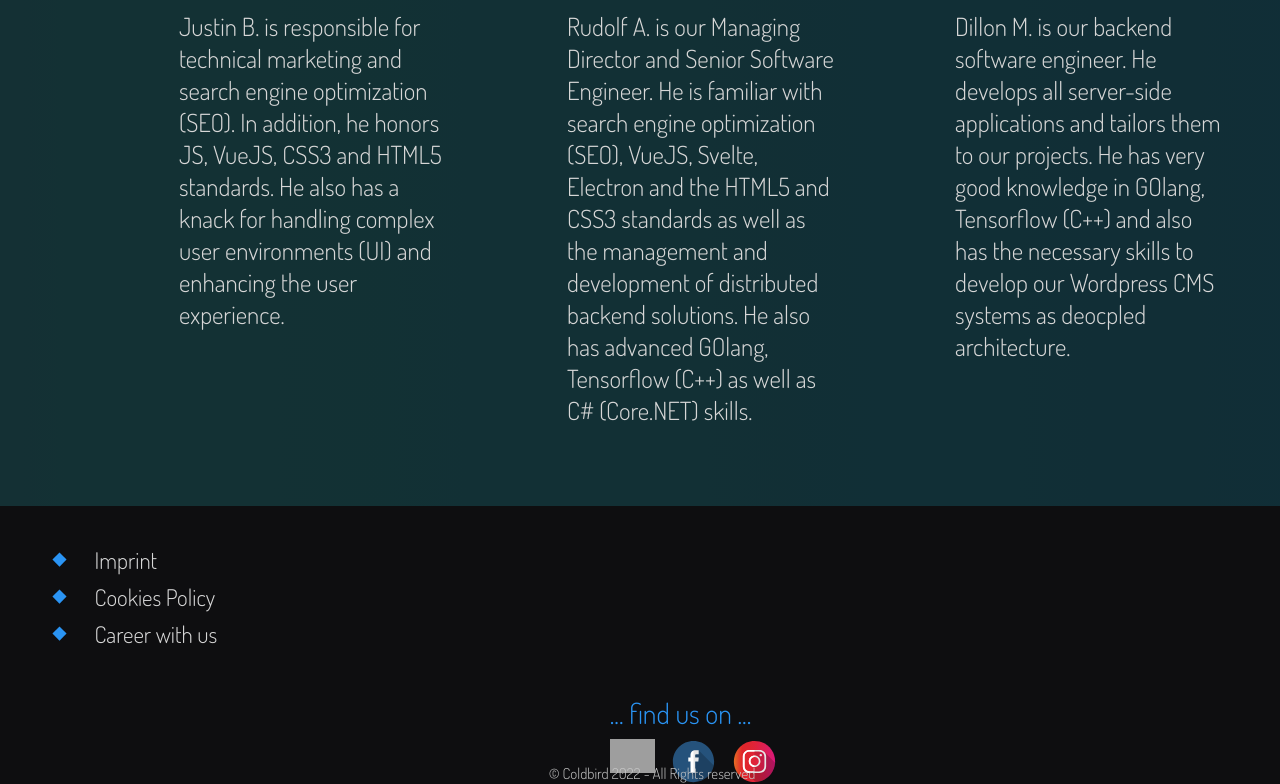
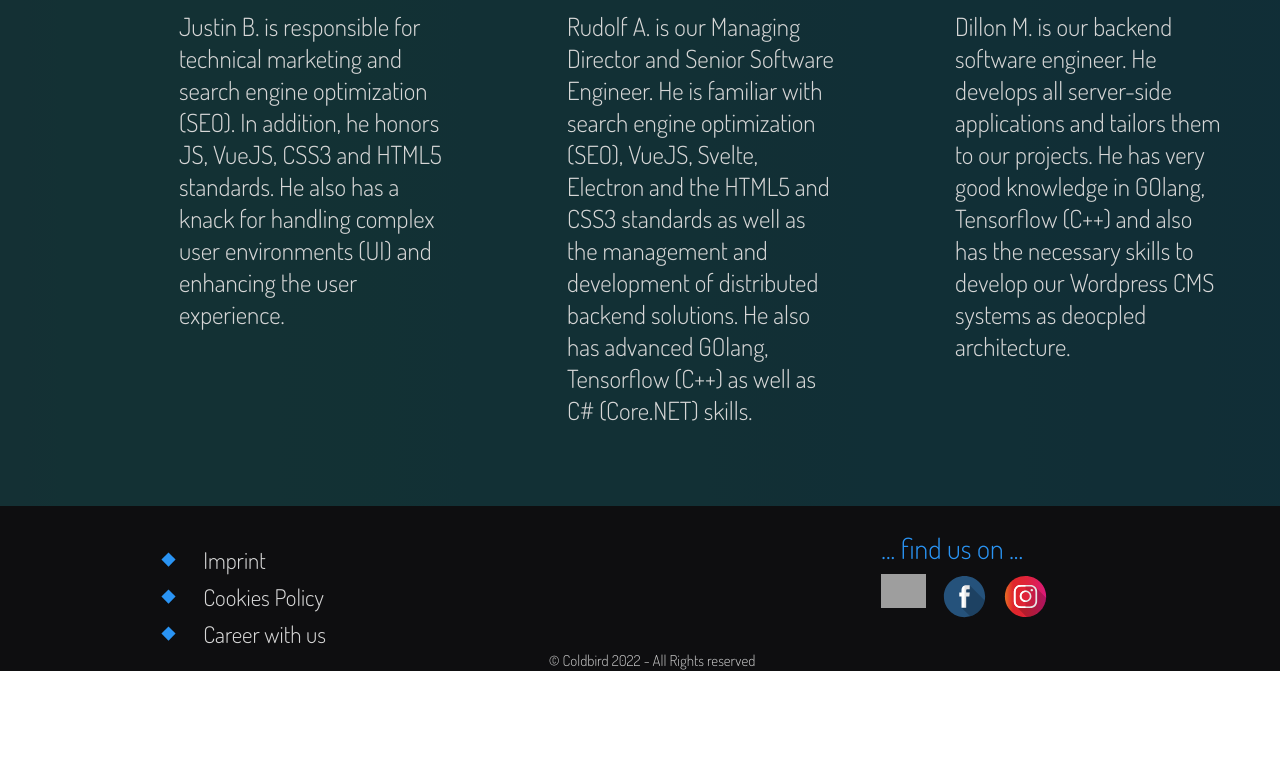
Before and after one commit to RudicoldbirdDE/coldbird_frontend, a Vue app: page / in a window 1280 px wide. Shown: the part 1668-2452 px from the top of the page. After the commit the page ends 2339 px from the top, so only its background shows below. Built offline with nearby package versions, Linux system fonts and the light colour scheme; grey boxes are pictures that could not be loaded; a web font is replaced by a local one.

Commit message:
v0.2.0
added Footer, added Lazy Loading Imprint. Added new Structure

```diff
--- a/package.json
+++ b/package.json
@@ -1,6 +1,6 @@
 {
   "name": "Coldbird_Frontend",
-  "version": "0.1.23",
+  "version": "0.2.0",
   "private": true,
   "scripts": {
     "serve": "vue-cli-service serve",
--- a/src/App.vue
+++ b/src/App.vue
@@ -5,6 +5,9 @@
 <style>
 body {
   margin: 0;
+}
+a {
+  color: inherit;
 }
 ::-webkit-scrollbar {
   width: 6px;
--- a/src/assets/global.css
+++ b/src/assets/css/global.css
@@ -24,7 +24,7 @@
 }
 .featurePic {
     content: "";
-    background-image: url("../assets/software-engineer.svg");
+    background-image: url("../software-engineer.svg");
     background-repeat: no-repeat;
     background-position: center;
 }
@@ -43,7 +43,7 @@
     display: inline-block;
     height: 0.65em;
     width: 0.65em;
-    background-image: url('../assets/icons/links.svg');
+    background-image: url('../icons/links.svg');
     background-size: contain;
     background-repeat: no-repeat;
     padding-left: 1.2em;
@@ -80,9 +80,6 @@
     transition: 0.5s;
 }
 .brights {
-    margin-top: 5vh;
-    position: absolute;
-    bottom: 0.1em;
     font-size: 15px;
     color: #c7c7c7;
     font-family: 'Dosis', sans-serif;
@@ -97,15 +94,15 @@
     padding-bottom: 10vh;
 }
 #dAvatar {
-    background-image: url("../assets/team/dAvatar.webp");
+    background-image: url("../team/dAvatar.webp");
     background-size: cover;
 }
 #rAvatar {
-    background-image: url("../assets/team/rAvatar.webp");
+    background-image: url("../team/rAvatar.webp");
     background-size: cover;
 }
 #jAvatar {
-    background-image: url("../assets/team/jAvatar.webp");
+    background-image: url("../team/jAvatar.webp");
     background-size: cover;
 }
 .aCircle {
@@ -184,6 +181,12 @@
     height: 35px;
 }
 /* Responsive Media-Queries */
+@media (min-width: 576px) {
+    .brights {
+        position: absolute;
+        bottom: 0.1em;
+    }
+}
 @media (min-width: 500px) {
     .mobileBar {
         visibility: hidden;
@@ -235,6 +238,9 @@
         flex-wrap: wrap;
         justify-content: center;
     }
+    .brights {
+        margin-top: 1vh;
+    }
 }
 @media (max-width: 1694px) {
     .fonts_25 {
--- a/src/components/HeadNavigation.vue
+++ b/src/components/HeadNavigation.vue
@@ -18,6 +18,6 @@ export default {
 </script>
 
 <style scoped>
-@import '../assets/global.css';
+@import '../assets/css/global.css';
 
 </style>
--- a/src/components/MainPage.vue
+++ b/src/components/MainPage.vue
@@ -42,7 +42,7 @@ export default {
 </script>
 
 <style scoped>
-@import '../assets/global.css';
+@import '../assets/css/global.css';
 #HeaderWrapper {
   background-image: url("../assets/background_main.webp");
   width: 100%;
--- a/src/components/Team.vue
+++ b/src/components/Team.vue
@@ -54,5 +54,5 @@ export default {
 </script>
 
 <style scoped>
-@import "../assets/global.css";
+@import "../assets/css/global.css";
 </style>
--- a/src/components/footer.vue
+++ b/src/components/footer.vue
@@ -2,10 +2,12 @@
   <div class="footer_main" style="min-height: 20vh; background-color: #0e0e10; position: relative">
     <div class="container-fluid">
       <div class="row justify-content-md-center footer_item">
-        <div class="col-xxl-3 offset-xxl-3 offset-sm-0 col-12">
+        <div class="offset-lg-0 col-lg-3 offset-md-0 col-md-4 offset-sm-0 col-sm-5 footeri">
           <ul id="footer_list">
             <li class="listItem">
-              <div class="other_item"></div>Imprint
+              <router-link to="/imprint" style="text-decoration: none;">
+                <div class="other_item"></div>Imprint
+              </router-link>
             </li>
             <li class="listItem">
               <div class="other_item"></div>Cookies Policy
@@ -15,11 +17,11 @@
             </li>
           </ul>
         </div>
-        <div class="col-xxl-3 offset-xxl-3 col-6 offset-3 col-md-4 social">
+        <div class="offset-lg-4 col-lg-3 offset-md-2 col-md-4 offset-sm-1 col-sm-5 social">
           <div id="socialsHeader">
             ... find us on ...
           </div>
-          <div id="socials" >
+          <div id="socials">
             <div id="twitter_icon" class="ficon">
               <img alt="Twitter Icon" src="../assets/icons/twitter.svg" style="width: 45px; pointer-events: none;">
             </div>
@@ -50,5 +52,5 @@ export default {
 </script>
 
 <style scoped>
-@import '../assets/global.css';
+@import '../assets/css/global.css';
 </style>
--- a/src/router/index.js
+++ b/src/router/index.js
@@ -8,12 +8,12 @@ const routes = [
     component: Home
   },
   {
-    path: '/about',
-    name: 'About',
+    path: '/imprint',
+    name: 'Imprint',
     // route level code-splitting
     // this generates a separate chunk (about.[hash].js) for this route
     // which is lazy-loaded when the route is visited.
-    component: () => import(/* webpackChunkName: "about" */ '../views/About.vue')
+    component: () => import(/* webpackChunkName: "about" */ '../views/Imprint.vue')
   }
 ]
 
```
Also changed, not shown: src/assets/css/policy.css (added), src/views/Imprint.vue (renamed from src/views/About.vue).
